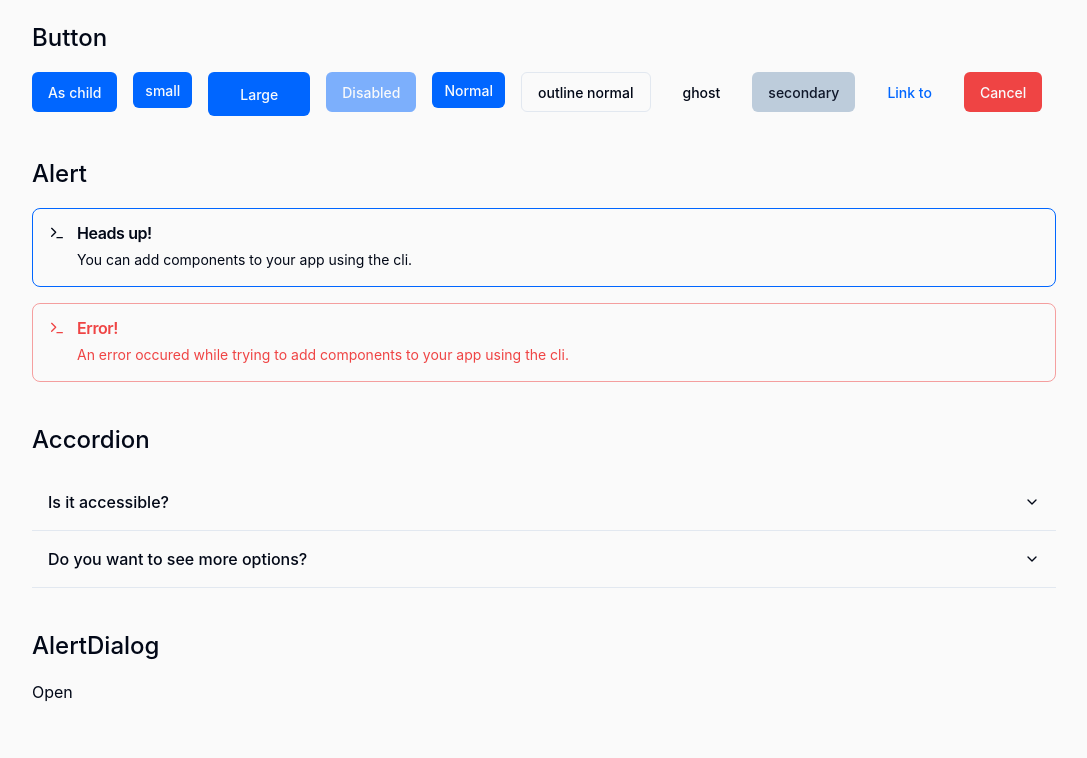
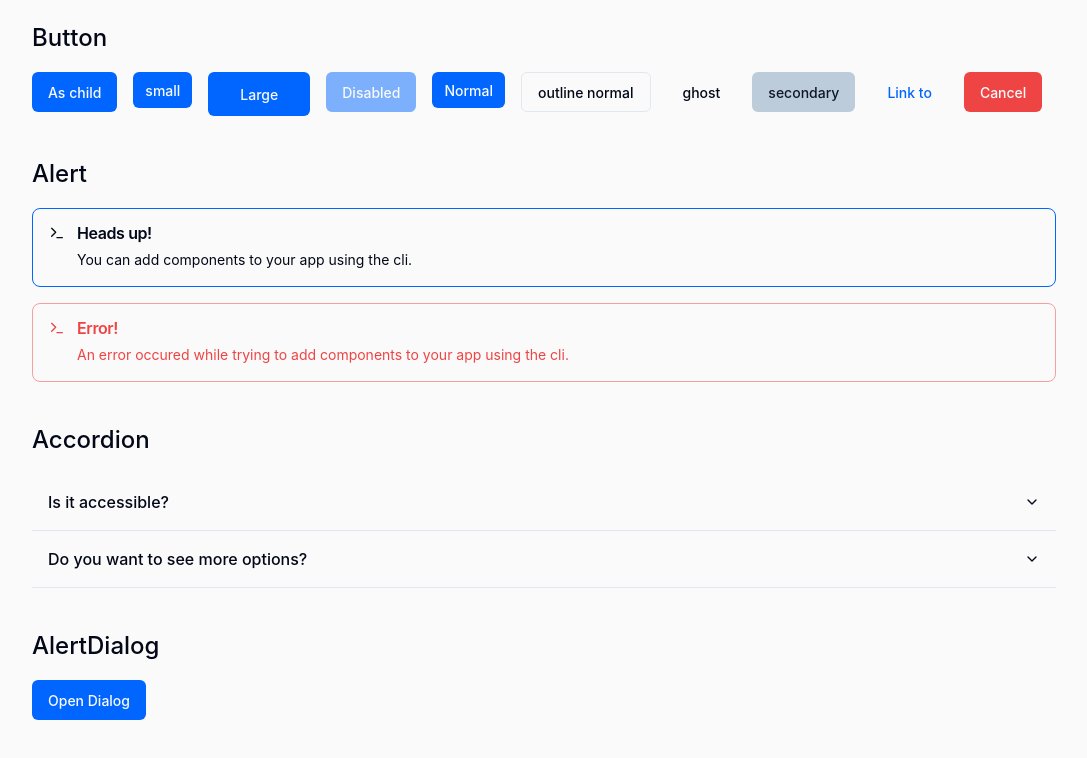
Before and after one commit to ajiohjesse/styled-ui, a React (Vite) app: page / in a window 1280 px wide. Shown: the top 758 px of the page, without its empty margins (96-1183 px from the left). Built offline with nearby package versions, Linux system fonts and the light colour scheme.

Commit message:
style(alert dialog): use custom button for preview trigger

```diff
--- a/src/components/AlertDialogPreview.tsx
+++ b/src/components/AlertDialogPreview.tsx
@@ -9,13 +9,16 @@ import {
   AlertDialogTitle,
   AlertDialogTrigger,
 } from '@/ui/AlertDialog';
+import Button from '@/ui/Button';
 import Section from './Section';
 
 const AlertDialogPreview = () => {
   return (
     <Section title='AlertDialog'>
       <AlertDialog>
-        <AlertDialogTrigger>Open</AlertDialogTrigger>
+        <AlertDialogTrigger asChild>
+          <Button>Open Dialog</Button>
+        </AlertDialogTrigger>
         <AlertDialogContent>
           <AlertDialogHeader>
             <AlertDialogTitle>Are you absolutely sure?</AlertDialogTitle>
```
